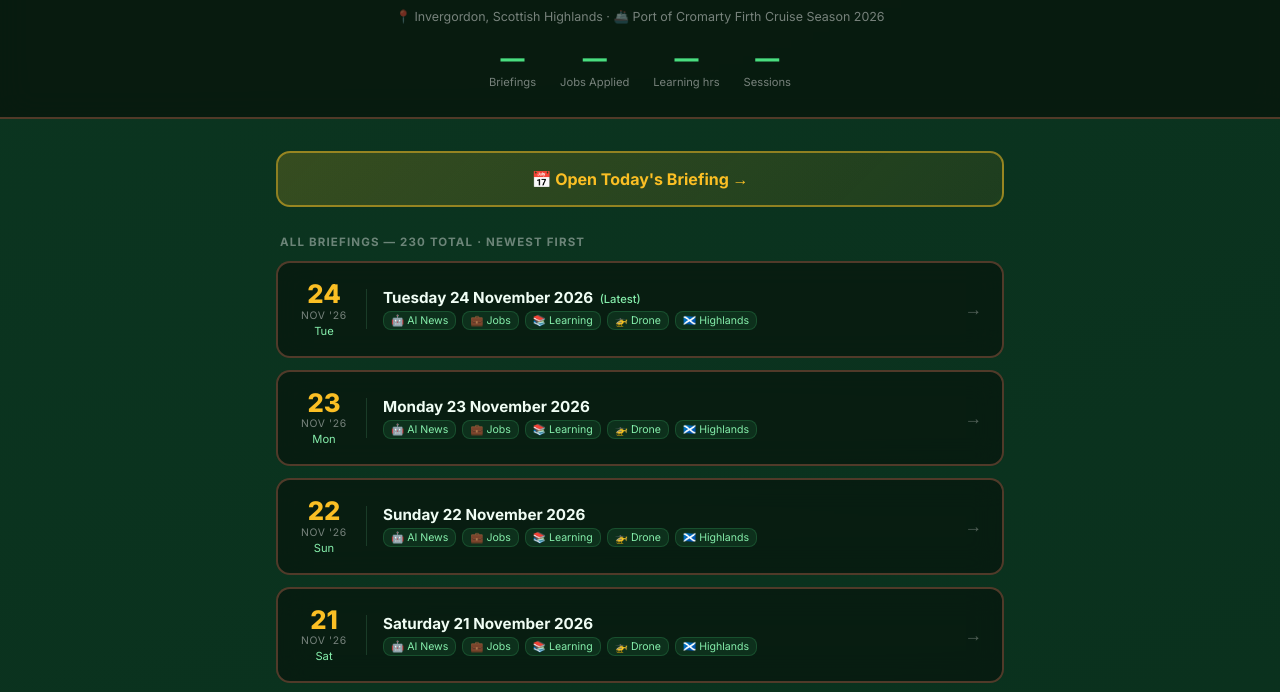
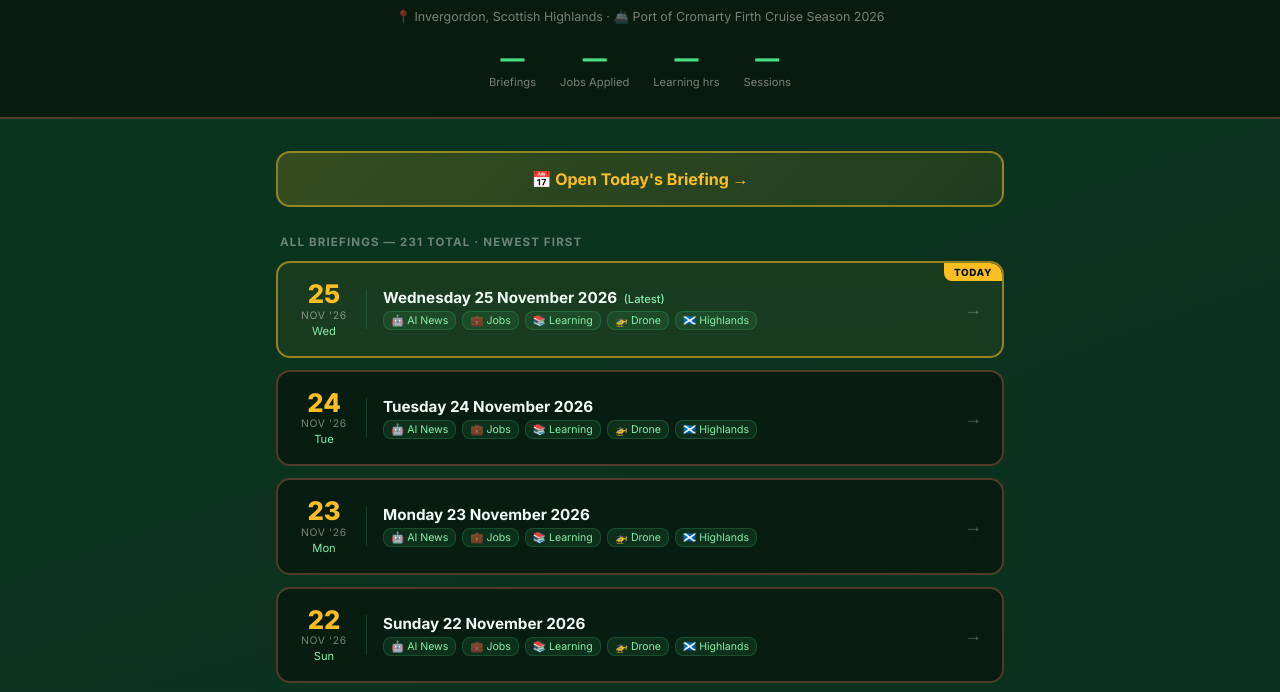
Before and after one commit to steve-ai-stuff/daily-briefing, a plain HTML site: page index.html in a window 1280 px wide. Shown: the part 101-793 px from the top of the page. Drawn offline with Linux system fonts and the light colour scheme.

Commit message:
Update index — 231 briefings

```diff
--- a/index.html
+++ b/index.html
@@ -111,6 +111,7 @@ footer{text-align:center;color:rgba(255,255,255,0.25);font-size:0.75rem;padding-
 // Add new entries here each time a new briefing is generated.
 // JavaScript will parse dates and sort newest-first automatically.
 var BRIEFINGS = [
+  ["25", "11", "2026", "Daily-Briefing_25-11-2026.html"],
   ["24", "11", "2026", "Daily-Briefing_24-11-2026.html"],
   ["23", "11", "2026", "Daily-Briefing_23-11-2026.html"],
   ["22", "11", "2026", "Daily-Briefing_22-11-2026.html"],
```
